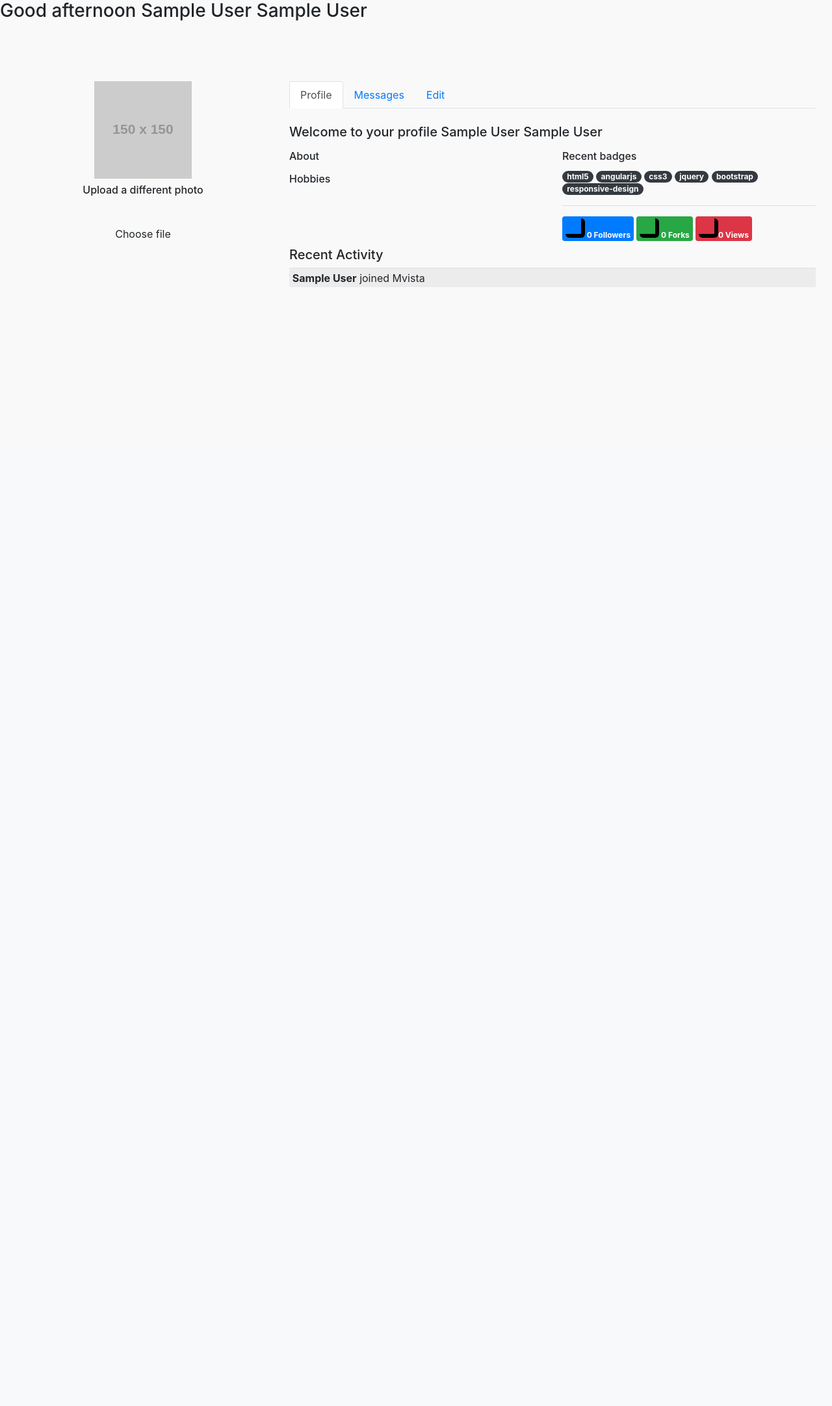
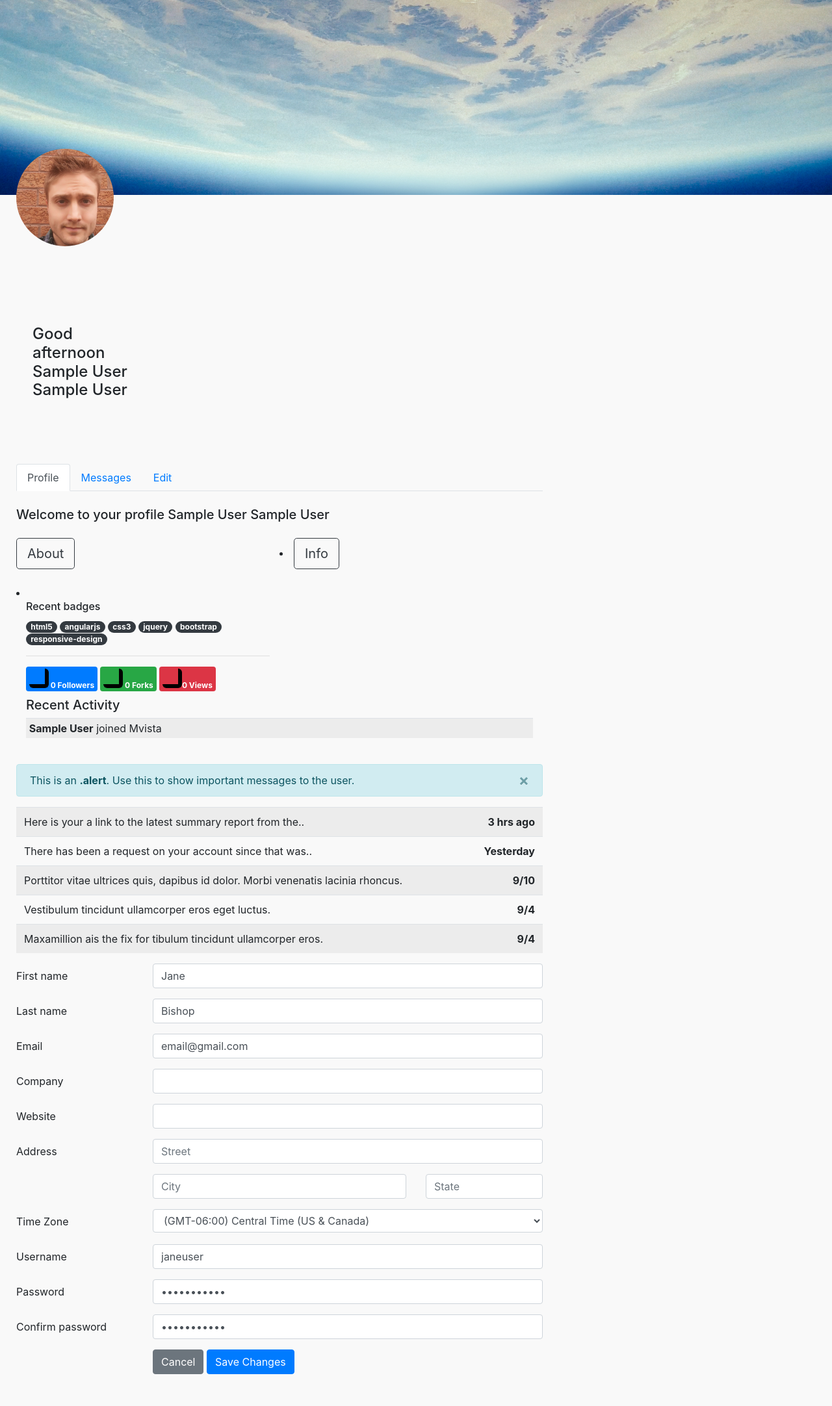
Before and after one commit to unlikemikeshmay/MVista, a PHP site: page /profile.php in a window 1280 px wide. Shown: the part 110-2274 px from the top of the page at 65% size. Before the commit the page ends 552 px from the top, so only its background shows below. Run offline with PHP 8.4, Linux system fonts and the light colour scheme; the visitor is signed in with stand-in values (Sample User, id 1); grey boxes labelled with a size stand in for pictures from a placeholder-image service; some libraries are stand-ins or nearby versions.

Commit message:
updated profile

```diff
--- a/css/site.css
+++ b/css/site.css
@@ -27,6 +27,37 @@ ul li{
 
     color:white;
     display: inline;
+}
+.profile-pic {
+    border-radius: 50%;
+    height: 150px;
+    width: 150px;
+    background-size: cover;
+    background-position: center;
+    background-blend-mode: multiply;
+    vertical-align: middle;
+    text-align: center;
+    color: transparent;
+    transition: all .3s ease;
+    text-decoration: none;
+    position: relative;
+    bottom: 3em;
+
+
+}
+
+.profile-pic:hover {
+    background-color: rgba(0,0,0,.5);
+    z-index: 10000;
+    color: #fff;
+    transition: all .3s ease;
+    text-decoration: none;
+}
+
+.profile-pic span {
+    display: inline-block;
+    padding-top: 2.5em;
+    padding-bottom: 2.5em;
 }
 .loginContainer{
     margin-top: 10em;
@@ -358,6 +389,13 @@ margin-top:22em;
     height:300px;
     width: 100%;
 }
+.parallaxE{
+    background:url('../public/earth-space.jpg') no-repeat center;
+    background-size: cover;
+    background-attachment: fixed;
+    height:300px;
+    width: 100%;
+}
 .parallax2{
     margin-top: 23em;
     background:url('../public/planning12x80.jpeg') no-repeat center;
--- a/profile.php
+++ b/profile.php
@@ -48,7 +48,22 @@
     </div>
     </nav>
 
-<h3 > <?php
+
+
+<div class="parallaxE"></div>
+<div class="container">
+    <div class="row">
+
+            <div class="col-lg-4 order-lg-1">
+                <a href="#" class="profile-pic">
+                     <div class="profile-pic" style="background-image: url('./public/linkd.jpg')" >
+
+                          <span class="glyphicon glyphicon-camera"></span>
+                           <span>Change Image</span>
+
+                         </div>
+                </a>
+                <h3 > <?php
 if(isset($_SESSION['EMAIL']))
 {
 
@@ -56,13 +71,35 @@ if(isset($_SESSION['EMAIL']))
     function greeting(){
         $hour = date('H');
         if($hour < 12){
-            $greeting = "Good morning ".$_SESSION['FirstName'] . ' ' . $_SESSION['LastName'];
+            $greeting = '
+            <div class="container">
+            <div class="row">
+            <div class="col-xs-12 col-sm-12 col-md-6 col-lg-6">
+                <h4> Good morning <br>'.$_SESSION['FirstName'] . ' ' . $_SESSION['LastName'].'</h4>
+            </div>
+            </div>
+            </div>';
+
         }
         if($hour>=12 && $hour<18){
-            $greeting = "Good afternoon ".$_SESSION['FirstName'] . ' ' . $_SESSION['LastName'];
+            $greeting =  '
+            <div class="container">
+            <div class="row">
+            <div class="col-xs-12 col-sm-12 col-md-6 col-lg-6">
+                <h4> Good afternoon <br>'.$_SESSION['FirstName'] . ' ' . $_SESSION['LastName'].'</h4>
+            </div>
+            </div>
+            </div>';
         }
         else{
-            $greeting = "Good evening ".$_SESSION['FirstName'] . ' ' . $_SESSION['LastName'];
+            $greeting = '
+            <div class="container">
+            <div class="row">
+            <div class="col-xs-12 col-sm-12 col-md-6 col-lg-6">
+                <h4> Good evening <br>'.$_SESSION['FirstName'] . ' ' . $_SESSION['LastName'].'</h4>
+                </div>
+            </div>
+            </div>';
         }
         return $greeting;
     }
@@ -71,11 +108,15 @@ if(isset($_SESSION['EMAIL']))
 
 
 ?></h3>
+            </div>
 
-<div class="container">
-    <div class="row">
-        <div></div>
+        </div>
+
     </div>
+
+</div>
+
+
 
 </div>
 <div class="container">
@@ -97,15 +138,24 @@ if(isset($_SESSION['EMAIL']))
                     <h5 class="mb-3">Welcome to your profile <?php echo($_SESSION['FirstName'] . ' ' . $_SESSION['LastName'])?></h5>
                     <div class="row">
                         <div class="col-md-6">
-                            <h6>About</h6>
-                            <p>
+                            <ul class="list-inline">
+                                <li list-inline-item> <a class="btn btn-lg btn-outline-dark my-2 my-lg-6" href="#collapseAbout1"data-toggle="collapse" role="button" aria-expanded="false" aria-controls="collapseExample">About </a>
+                               <div class="collapse" id="collapseAbout1">
+                                    <div class="card card-body">
+                                          Anim pariatur cliche reprehenderit, enim eiusmod high life accusamus terry richardson ad squid. Nihil anim keffiyeh helvetica, craft beer labore wes anderson cred nesciunt sapiente ea proident.
+                                    </div>
+                                </div>
+                            </div></li>
+                                <li list-inline-item> <a class="btn btn-lg btn-outline-dark my-2 my-lg-6" href="#collapseAbout2"data-toggle="collapse" role="button" aria-expanded="false" aria-controls="collapseExample">Info</a>
+                               <div class="collapse" id="collapseAbout2">
+                                    <div class="card card-body">
+                                          Anim pariatur cliche reprehenderit, enim eiusmod high life accusamus terry richardson ad squid. Nihil anim keffiyeh helvetica, craft beer labore wes anderson cred nesciunt sapiente ea proident.
+                                    </div>
+                                </div>
+                            </div>
+                                <li></li>
+                            </ul>
 
-                            </p>
-                            <h6>Hobbies</h6>
-                            <p>
-
-                            </p>
-                        </div>
                         <div class="col-md-6">
                             <h6>Recent badges</h6>
                             <a href="#" class="badge badge-dark badge-pill">html5</a>
@@ -261,20 +311,15 @@ if(isset($_SESSION['EMAIL']))
                 </div>
             </div>
         </div>
-        <div class="col-lg-4 order-lg-1 text-center">
-            <img src="//placehold.it/150" class="mx-auto img-fluid img-circle d-block" alt="avatar">
-            <h6 class="mt-2">Upload a different photo</h6>
-            <label class="custom-file">
-                <input type="file" id="file" class="custom-file-input">
-                <span class="custom-file-control">Choose file</span>
-            </label>
-        </div>
+
     </div>
 </div>
+<script src="js/jquery-3.1.1.min.js"type="text/javascript"></script>
+<script src="js/jquery.validate.min.js" type="text/javascript"></script>
 <script src="js/bootstrap.min.js"type="text/javascript"></script>
-<script src="js/jquery-3.1.1.min.js"type="text/javascript"></script>
+<script src="js/util.js"type="text/javascript"></script><!-- need this for bootstraps carousel also -->
+<script src="js/carousel.js"type="text/javascript"></script><!-- need for carousel -->
 <script src="js/global.js" type="text/javascript"></script>
-<script src="js/jquery.validate.min.js" type="text/javascript"></script>
 </body>
 </html>
 
```
Also changed, not shown: public/earth-space.jpg (added), public/pexels-photo-340901 (1).jpeg (added), public/pexels-photo-733475 (1).jpeg (added).
